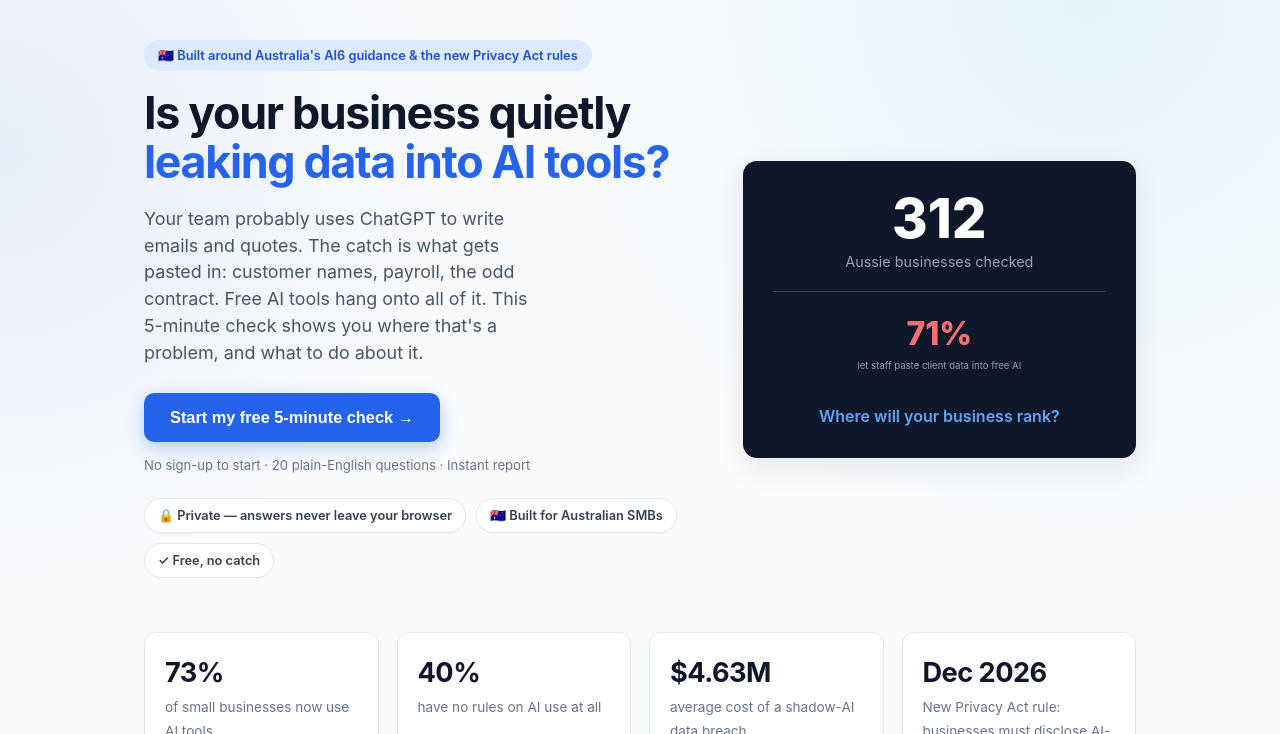
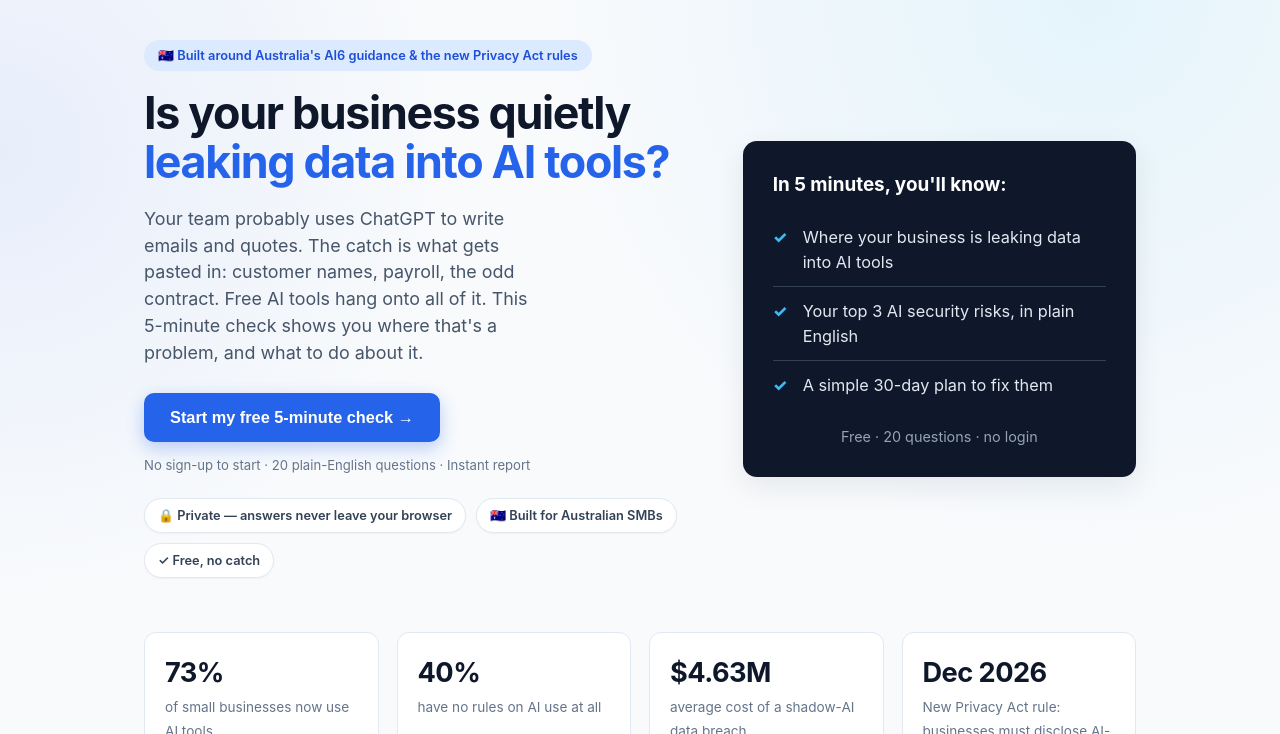
Before and after one commit to hirdyanshcyber-boop/safeaiscan, a plain HTML site: page index.html in a window 1280 px wide. Shown: the part 66-800 px from the top of the page. Drawn offline with nearby package versions, Linux system fonts and the light colour scheme.

Commit message:
fix: remove fabricated live counter, show honest value panel
The seeded '312 businesses checked / 71%' presented invented
numbers as real usage. Replace with a what-you-get panel (no
fabricated data) and zero the seed values. Counting logic stays
for a genuine counter once real volume exists.

```diff
--- a/index.html
+++ b/index.html
@@ -59,14 +59,13 @@
     </div>
 
     <div class="hero-card">
-      <div class="counter">
-        <div class="big" id="live-count">312</div>
-        <div class="counter-label">Aussie businesses checked</div>
-      </div>
-      <div class="counter-split">
-        <div><span class="stat" id="live-leak">71%</span><br><small>let staff paste client data into free AI</small></div>
-      </div>
-      <p class="counter-foot">Where will your business rank?</p>
+      <p class="card-title">In 5 minutes, you'll know:</p>
+      <ul class="card-list">
+        <li>Where your business is leaking data into AI tools</li>
+        <li>Your top 3 AI security risks, in plain English</li>
+        <li>A simple 30-day plan to fix them</li>
+      </ul>
+      <p class="card-foot">Free · 20 questions · no login</p>
     </div>
   </div>
 
--- a/js/store.js
+++ b/js/store.js
@@ -17,9 +17,10 @@ const CONFIG = {
   SUPABASE_KEY:  "",   // anon public key
   FORMSPREE_ID:  "",   // e.g. "xanbgkqz" -> https://formspree.io/f/xanbgkqz
   EMAIL_ENDPOINT: "/api/send-report", // Cloudflare Function that emails the PDF (set "" to disable)
-  // Seed so the live counter never reads as empty on launch day.
-  SEED_COUNT: 312,
-  SEED_LEAK_PCT: 71
+  // Counting starts from real completions only — no fabricated baseline.
+  // Once you genuinely have volume, you can show a live counter again.
+  SEED_COUNT: 0,
+  SEED_LEAK_PCT: 0
 };
 
 const LS_KEYS = { stats: "safeaiscan_stats", leads: "safeaiscan_leads" };
--- a/styles.css
+++ b/styles.css
@@ -64,6 +64,13 @@ small { font-size:.6em; vertical-align:super; opacity:.7; }
 .hero-card {
   background:var(--navy); color:#fff; border-radius:var(--radius); padding:30px; box-shadow:var(--shadow);
 }
+.card-title { color:#fff; font-size:1.18rem; font-weight:700; margin-bottom:14px; }
+.card-list { list-style:none; padding:0; margin:0 0 16px; }
+.card-list li { color:#e2e8f0; font-size:1.02rem; padding:12px 0 12px 30px; position:relative; border-bottom:1px solid #334155; }
+.card-list li:last-child { border-bottom:0; }
+.card-list li::before { content:"✓"; position:absolute; left:0; color:#38bdf8; font-weight:800; }
+.card-foot { color:#94a3b8; font-size:.9rem; text-align:center; margin-top:4px; }
+
 .counter { text-align:center; padding-bottom:18px; border-bottom:1px solid #334155; }
 .counter .big { font-size:3.4rem; font-weight:800; line-height:1; color:#fff; }
 .counter-label { color:#94a3b8; font-size:.9rem; margin-top:6px; }
```
